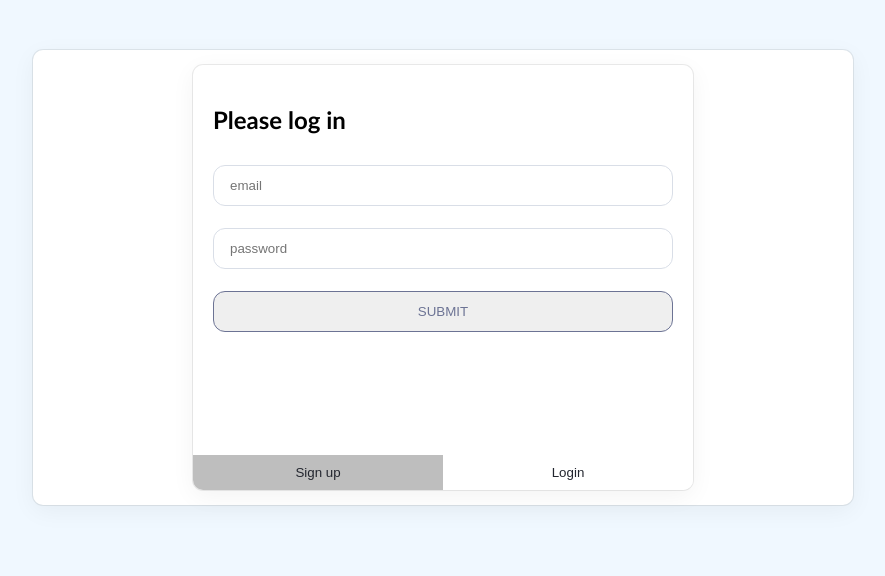
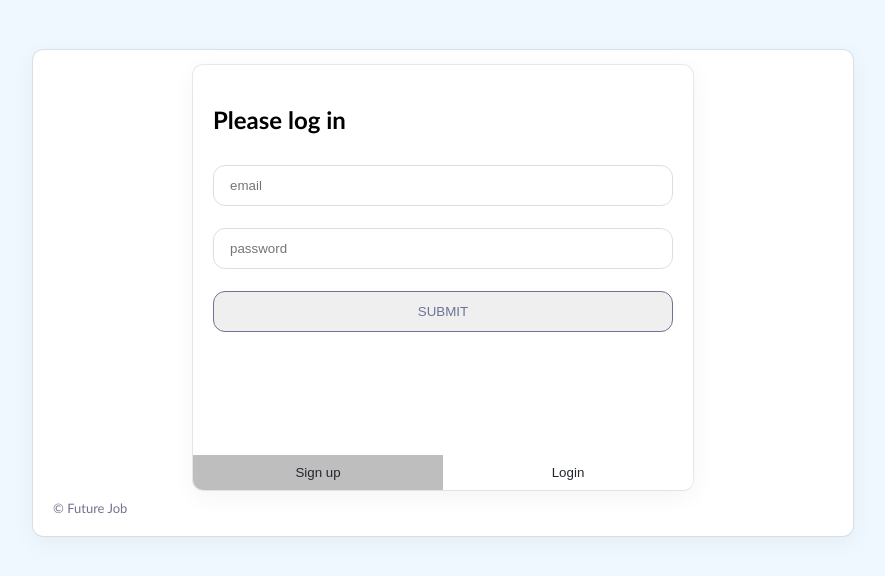
Before and after one commit to kublikl/MyTasksApp, a React (Create React App) app in the folder Frontend/: page / in a window 1280 px wide. Shown: the top 576 px of the page, without its empty margins (197-1082 px from the left). Built offline with nearby package versions, Linux system fonts and the light colour scheme.

Commit message:
Added information about the logged in user and styles (frontend)

```diff
--- a/Frontend/src/App.js
+++ b/Frontend/src/App.js
@@ -41,8 +41,10 @@ const App = () => {
     {authToken &&
     <>
     <Header listName = {'Very important list'} getData={getData} />
+    <p className="user-email">Welcome back {userEmail}</p>
     {sortedTasks?.map((task) => <ListItem key={task.id} task={task} getData={getData} />)}
     </>}
+    <p className="copyright">© Future Job</p>
     </div>
   )
 }
--- a/Frontend/src/index.css
+++ b/Frontend/src/index.css
@@ -205,3 +205,16 @@ input {
   padding: 10px;
   color: rgb(35,38, 47);
 }
+
+.copyright {
+  font-size: 13px;
+  margin: 10px;
+  color: rgb(114, 114, 144);
+}
+
+.user-email {
+  float: right;
+  font-size: 13px;
+  margin: 10px;
+  color: rgb(114, 114, 144);
+}
```
